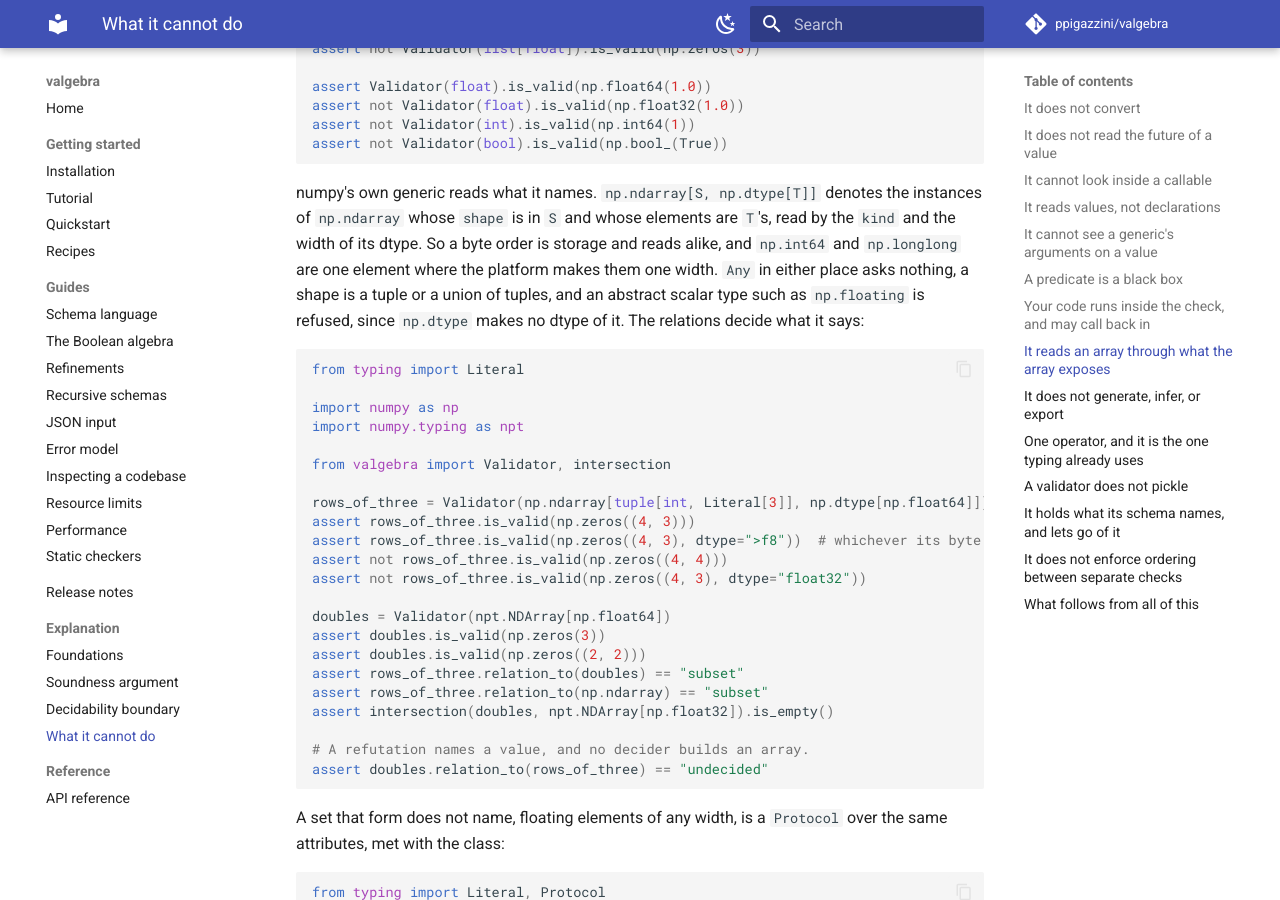
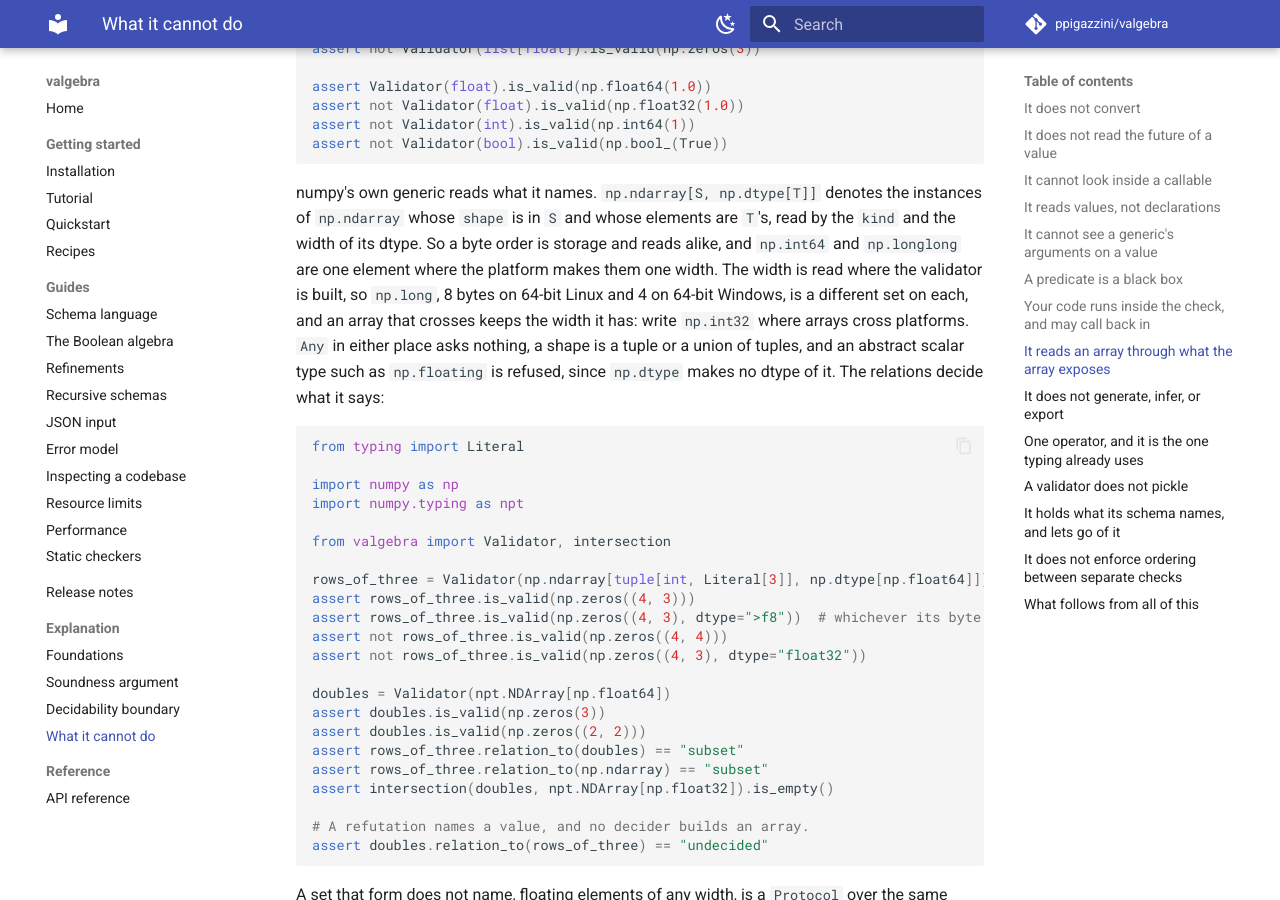
Before and after one commit to ppigazzini/valgebra, an MkDocs documentation site: the page built from docs/17-boundaries.md, in a window 1280 px wide and 900 px high, scrolled down 4884 px. Built offline with MkDocs 1.6.1 and Material for MkDocs 9.7.7, drawn with Linux system fonts in a browser that asks for light colours; comment, search, counter and statistics services are not loaded.

Commit message:
docs: the words of a split and a universe, and what a key's reading rests on
The glossary holds the three senses of a universe, the two of a cell, and the
split of the str keys. The walk's page says a narrowed key is read by the scan,
once an entry, since a refinement is no scalar. The frontend's page says a key's
language is regular because the engine refuses the backreference, and that a
dtype's kind and itemsize stand with the rule on attribute names, the object
being identified first. The boundaries page says a width is the building
machine's. The theory page sets a split beside the algebra that stops at
patternProperties [BBC+26, sec. 5.1].

````diff
--- a/docs/17-boundaries.md
+++ b/docs/17-boundaries.md
@@ -241,9 +241,11 @@ numpy's own generic reads what it names. `np.ndarray[S, np.dtype[T]]` denotes th
 instances of `np.ndarray` whose `shape` is in `S` and whose elements are `T`'s, read
 by the `kind` and the width of its dtype. So a byte order is storage and reads alike,
 and `np.int64` and `np.longlong` are one element where the platform makes them one
-width. `Any` in either place asks nothing, a shape is a tuple or a union of tuples, and
-an abstract scalar type such as `np.floating` is refused, since `np.dtype` makes no
-dtype of it. The relations decide what it says:
+width. The width is read where the validator is built, so `np.long`, 8 bytes on 64-bit
+Linux and 4 on 64-bit Windows, is a different set on each, and an array that crosses
+keeps the width it has: write `np.int32` where arrays cross platforms. `Any` in either
+place asks nothing, a shape is a tuple or a union of tuples, and an abstract scalar type
+such as `np.floating` is refused, since `np.dtype` makes no dtype of it. The relations decide what it says:
 
 ```python
 from typing import Literal
````
Also changed, not shown: CHANGELOG.md (+1 -1 lines), docs/dev/03-frontend.md (+7 -2 lines), docs/dev/04-walk.md (+3 -1 lines), docs/dev/10-theory.md (+4 -1 lines), docs/dev/13-glossary.md (+3 -0 lines).
